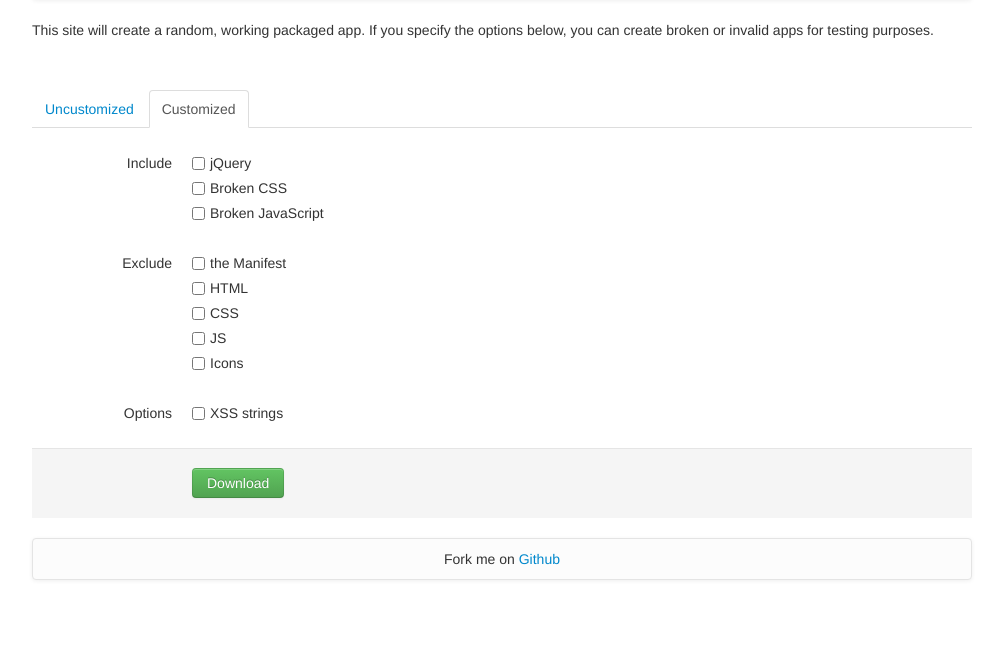
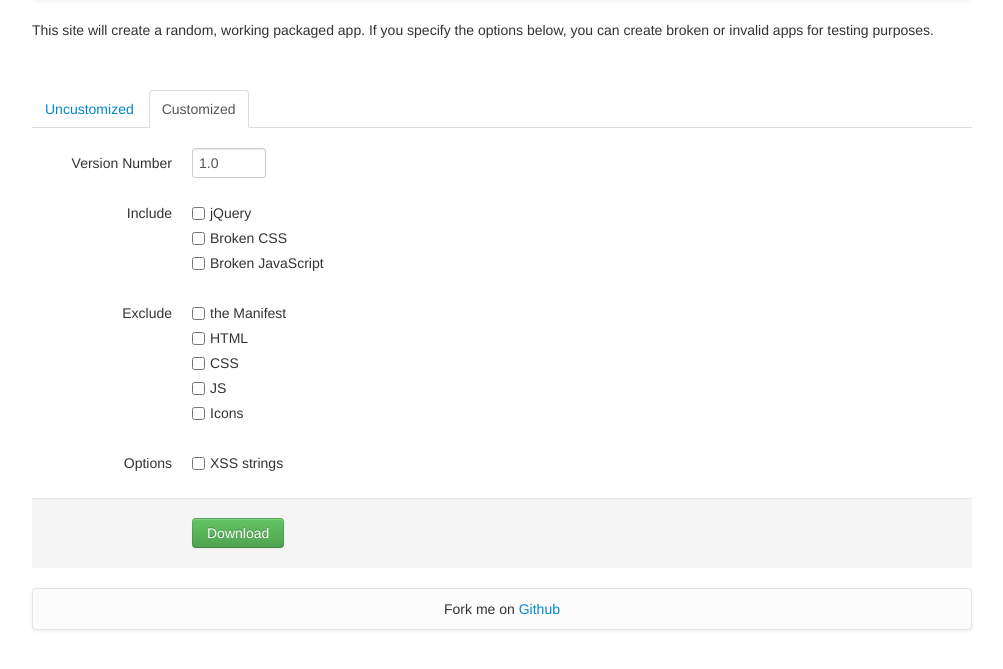
Before and after one commit to mattbasta/testpackagedapp, a Python web app: template templates/main.html in a window 1280 px wide, after a click on "Customized". Shown: the part 56-725 px from the top of the page, without its empty margins (138-1141 px from the left). Run offline with Jinja, Linux system fonts and the light colour scheme; the template is opened without the code that fills it, so the values that code supplies are empty; some libraries are stand-ins or nearby versions.

Commit message:
Support for custom version numbers

```diff
--- a/main.py
+++ b/main.py
@@ -112,6 +112,9 @@ class BuildHandler(BaseHandler):
                     data["name"] = generate_name()
                     data["description"] = generate_description()
 
+            if self.request.get("version"):
+                manifest["version"] = str(self.request.get("version"))
+
             if not self.request.get("exclude_manifest"):
                 self._add(outfile, "manifest.webapp", json.dumps(manifest))
 
--- a/templates/main.html
+++ b/templates/main.html
@@ -49,6 +49,12 @@
 
         <form class="tab-pane form-horizontal" id="customized" action="/build" method="post">
           <div class="control-group">
+            <label class="control-label">Version Number</label>
+            <div class="controls">
+              <input type="text" name="version" value="1.0" class="input-mini" />
+            </div>
+          </div>
+          <div class="control-group">
             <label class="control-label">Include</label>
             <div class="controls">
               <label class="checkbox"><input type="checkbox" name="include_jquery" value="true" /> jQuery</label>
```
